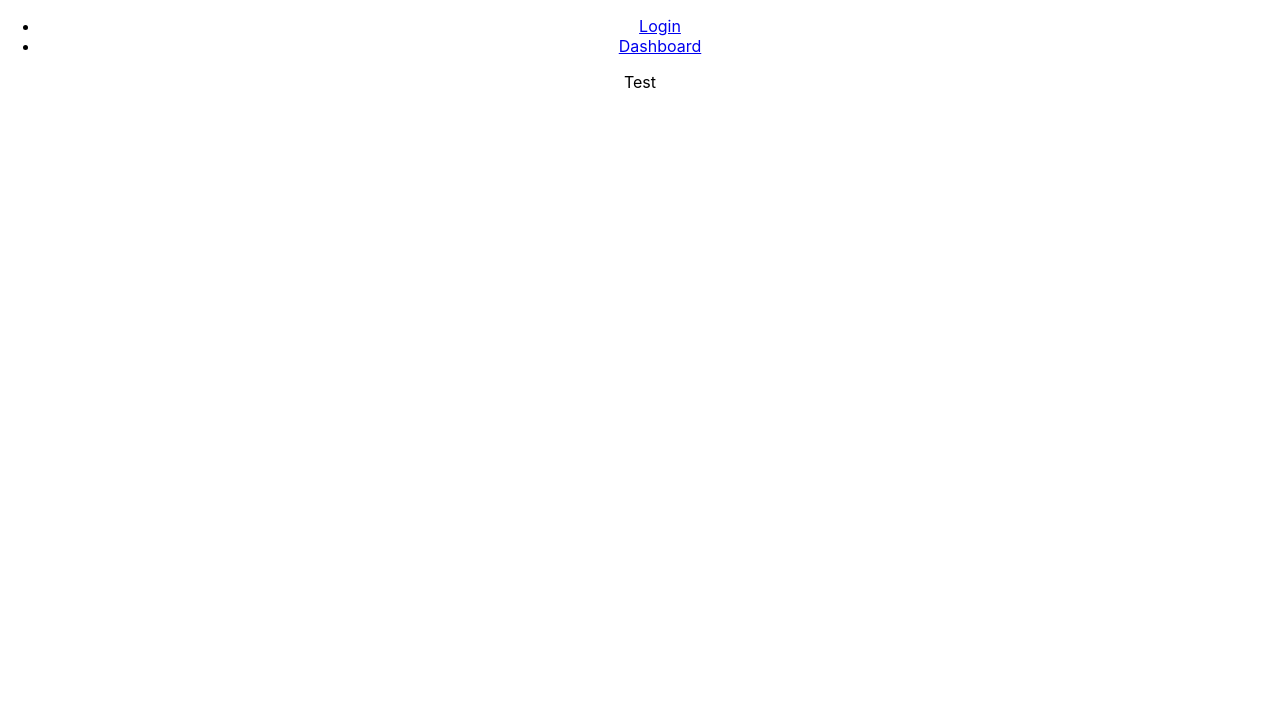
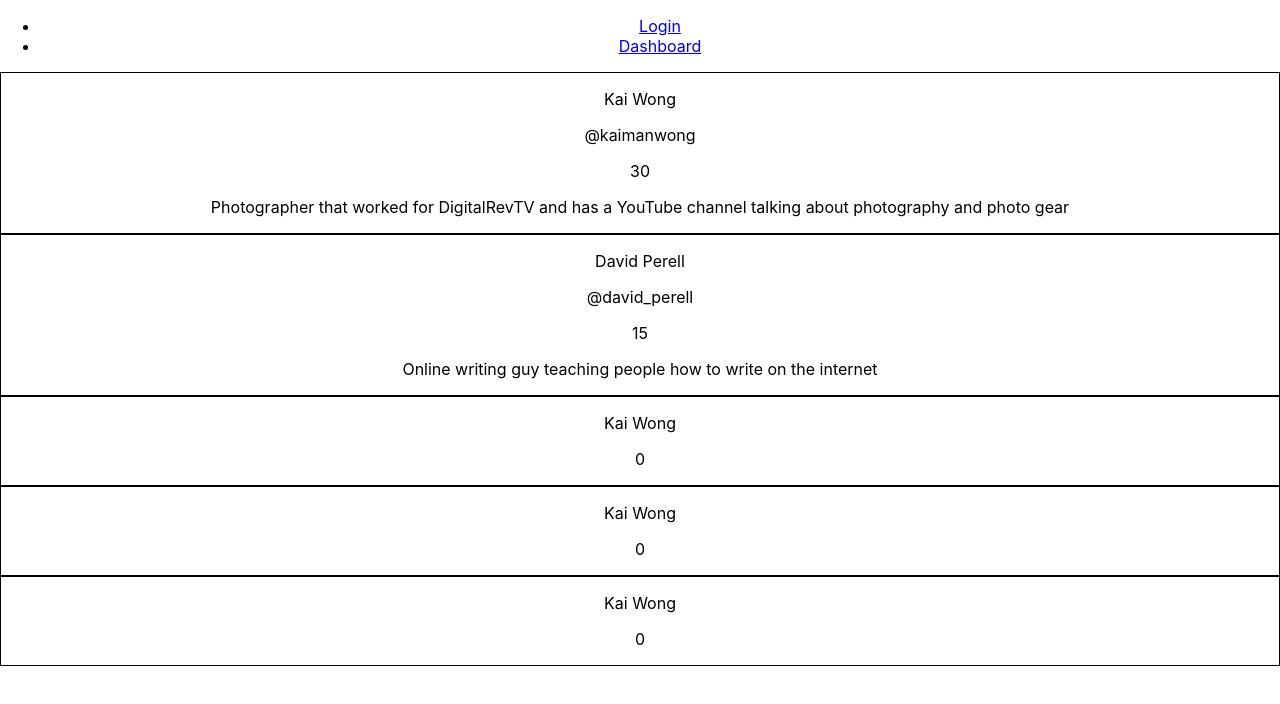
Before and after one commit to GoldenPedro/experts-to-learn-from, a React (Create React App) app: page / in a window 1280 px wide. Shown: the top 704 px of the page. Built offline with nearby package versions, Linux system fonts and the light colour scheme.

Commit message:
added dummy data

```diff
--- a/src/App.css
+++ b/src/App.css
@@ -28,11 +28,6 @@
   color: #61dafb;
 }
 
-@keyframes App-logo-spin {
-  from {
-    transform: rotate(0deg);
-  }
-  to {
-    transform: rotate(360deg);
-  }
+.expert {
+  border: 1px solid black;
 }
--- a/src/Components/Dashboard.js
+++ b/src/Components/Dashboard.js
@@ -1,9 +1,79 @@
-import React from 'react';
+import React, { useState } from 'react';
+import Expert from './Expert'
+
+const expertsArray = [
+  {
+    id : 1,
+    name: 'Kai Wong',
+    categories: '',
+    twitterHandle: '@kaimanwong',
+    blog: '',
+    youtubeChannel: '',
+    bookRecommendations: '',
+    tweets: '',
+    quotes: '',
+    rating: 30,
+    description: 'Photographer that worked for DigitalRevTV and has a YouTube channel talking about photography and photo gear',
+  },
+  {
+    id : 2,
+    name: 'David Perell',
+    twitterHandle: '@david_perell',
+    blog: '',
+    youtubeChannel: '',
+    bookRecommendations: '',
+    tweets: '',
+    quotes: '',
+    rating: 15,
+    description: 'Online writing guy teaching people how to write on the internet',
+  },
+  {
+    id : 3,
+    name: 'Kai Wong',
+    twitterHandle: '',
+    blog: '',
+    youtubeChannel: '',
+    bookRecommendations: '',
+    tweets: '',
+    quotes: '',
+    rating: 0,
+    description: '',
+  },
+  {
+    id : 4,
+    name: 'Kai Wong',
+    twitterHandle: '',
+    blog: '',
+    youtubeChannel: '',
+    bookRecommendations: '',
+    tweets: '',
+    quotes: '',
+    rating: 0,
+    description: '',
+  },
+  {
+    id : 5,
+    name: 'Kai Wong',
+    twitterHandle: '',
+    blog: '',
+    youtubeChannel: '',
+    bookRecommendations: '',
+    tweets: '',
+    quotes: '',
+    rating: 0,
+    description: '',
+  },
+
+]
 
 function Dashboard() {
+  const [ experts, setExperts ] = useState(expertsArray)
+
   return (
     <div className="dashboard">
-        <p>Test</p>
+        {experts.map(expert => (
+          <Expert expert={expert} key={expert.id} />
+        ))}
     </div>
   );
 }
--- /dev/null
+++ b/src/Components/Expert.js
@@ -0,0 +1,18 @@
+import React from 'react';
+
+function Expert(props) {
+    const {expert} = props
+
+    console.log(expert.name)
+
+  return (
+    <div className="expert">
+        <p>{expert.name}</p>
+        <p>{expert.twitterHandle}</p>
+        <p>{expert.rating}</p>
+        <p>{expert.description}</p>
+    </div>
+  );
+}
+
+export default Expert;
```
